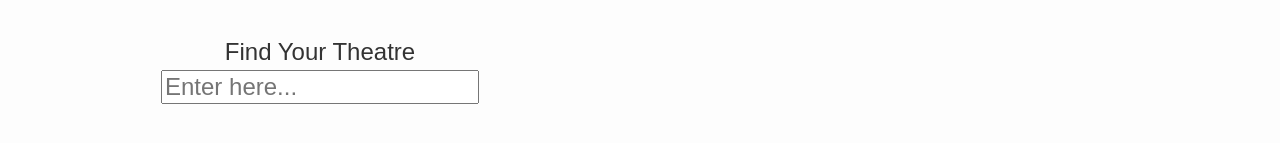
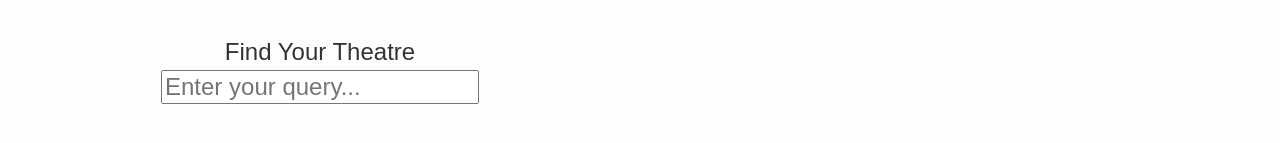
Before and after one commit to ysabelm/neighborhood-map, a React (Create React App) app: page / in a window 1280 px wide. Shown: the part 649-792 px from the top of the page. Built offline with nearby package versions, Linux system fonts and the light colour scheme; no server answers.

Commit message:
Changes in input id and placeholder in AsideMenu

```diff
--- a/src/components/AsideMenu/AsideMenu.js
+++ b/src/components/AsideMenu/AsideMenu.js
@@ -21,9 +21,9 @@ class AsideMenu extends Component {
         <div className="search-form" aria-label="Search place">
           <label>Find Your Theatre</label>
           <input
-            id="searchPlace"
+            id="searchQuery"
             type="text"
-            placeholder="Enter here..."
+            placeholder="Enter your query..."
           />
         </div>
       </div>
```
